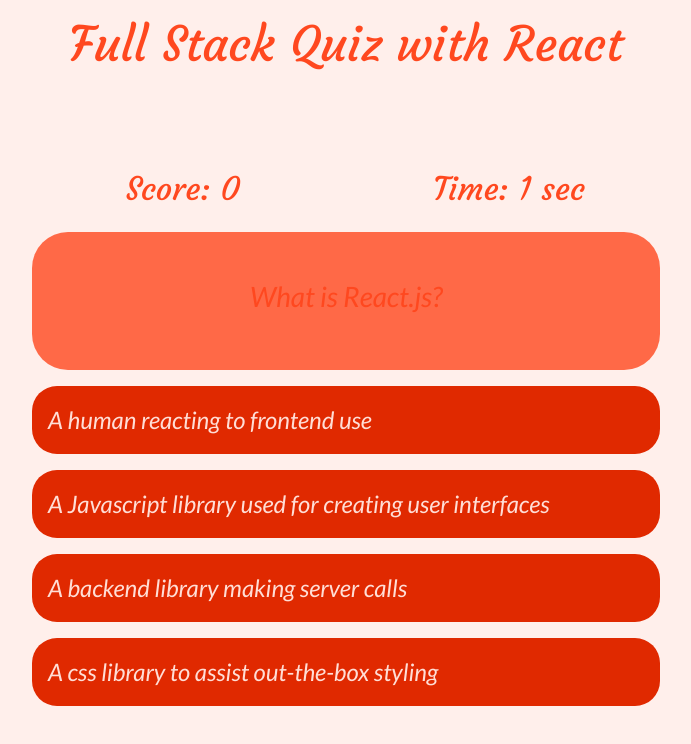
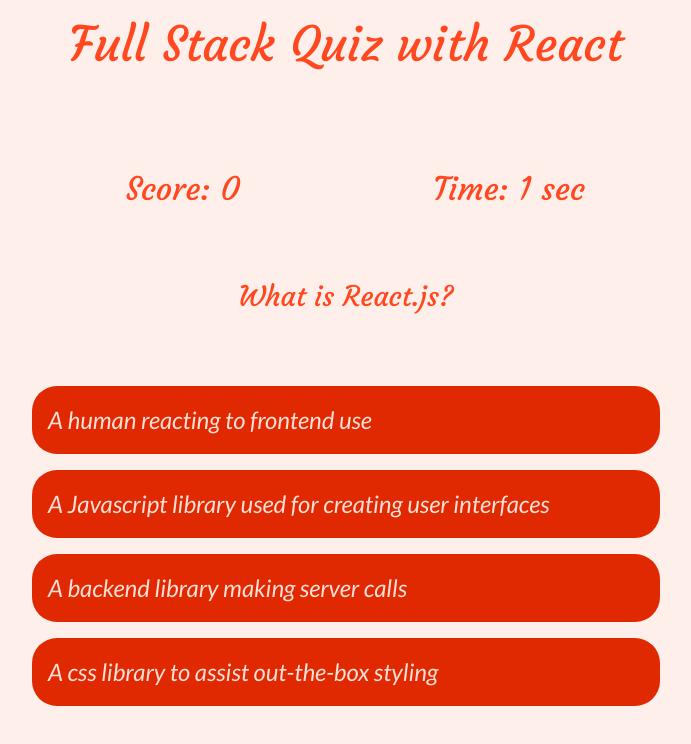
Before and after one commit to Joeseff6/React-Quiz, a React (Create React App) app: page /quiz in a window 1280 px wide. Shown: the top 744 px of the page, without its empty margins (294-985 px from the left). Built offline with nearby package versions, Linux system fonts and the light colour scheme; data requests are answered from the project's data file.

Commit message:
Styled #question

```diff
--- a/src/Pages/Quiz.css
+++ b/src/Pages/Quiz.css
@@ -2,7 +2,7 @@
   font-size: x-large;
 }
 
-#question {
+#questionBox {
   background-color: #FF6947;
   border-radius: 36px;
 }
@@ -26,7 +26,7 @@
   cursor: pointer;
 }
 
-h3, .choice {
+#question, .choice {
   color: #FFDED6;
   font-family: 'Lato', sans-serif;
 }
```
